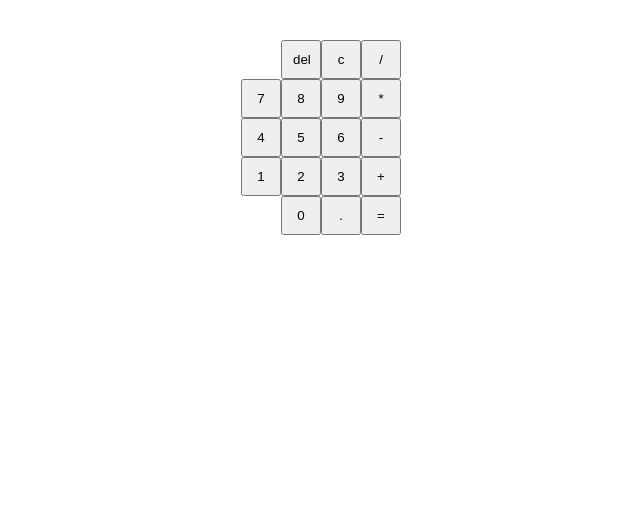
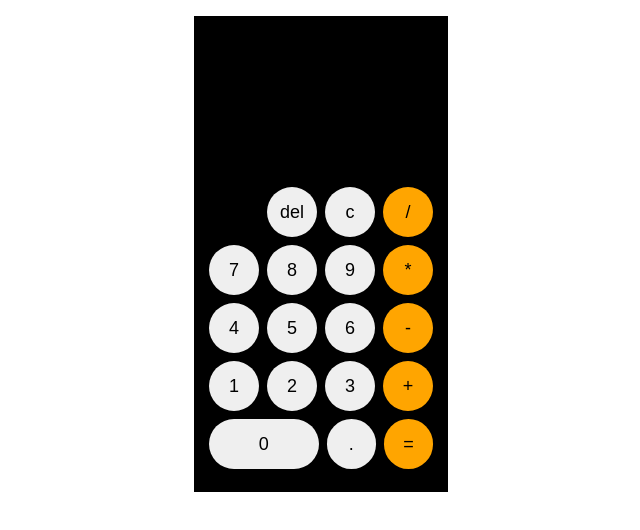
Before and after one commit to the-blockman/calculator, a plain HTML site: page index.html in a window 1280 px wide. Shown: the whole page, without its empty margins (319-959 px from the left). Drawn offline with Linux system fonts and the light colour scheme.

Commit message:
Enhance CSS styles for calculator layout and button design

```diff
--- a/calculator.css
+++ b/calculator.css
@@ -1,19 +1,48 @@
 body {
   text-align: center;
+  color: white;
+  font-size: 36px;
+  font-weight: 500;
+}
+
+p {
+  padding: 0px;
+  margin: 0px;
 }
 
 div {
   display: flex;
   justify-content: end;
+  margin: 8px 0px;
+  gap: 8px;
 }
 
 .container {
   display: inline-block;
   flex-direction: column;
+  background-color: black;
+  padding: 15px;
+}
+
+.display {
+  height: 140px;
   align-items: end;
+  padding-right: 5px;
 }
 
 button {
-  width: 40px;
+  width: 50px;
+  height: 50px;
   padding: 10px;
+  border-radius: 100px;
+  border: none;
+  font-size: 18px;
 }
+
+.operator {
+  background-color: orange;
+}
+
+.stretched {
+  width: 50%;
+}
```
